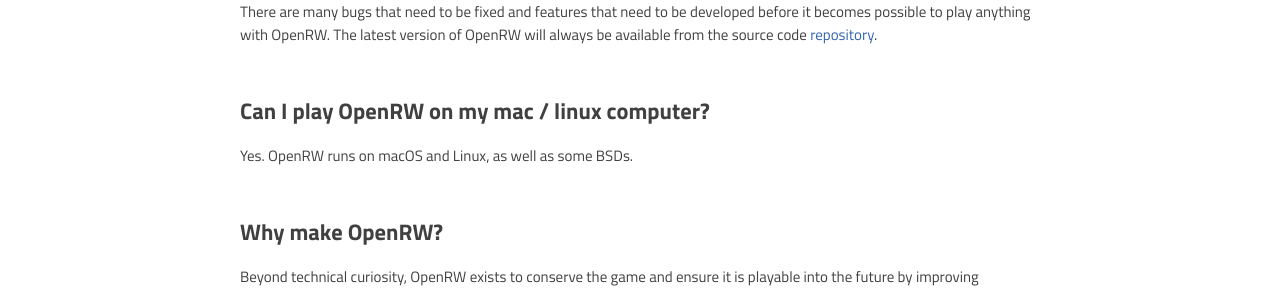
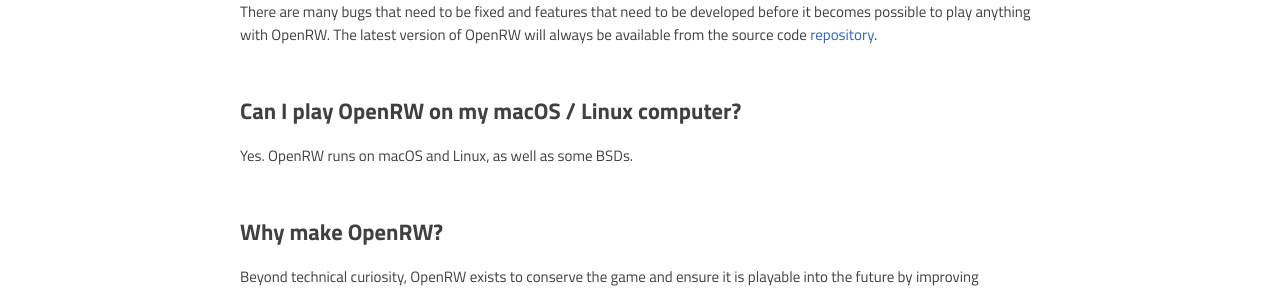
Before and after one commit to rwengine/rwengine.github.io, a Jekyll site: the page built from index.html, in a window 1280 px wide and 900 px high, scrolled down 1495 px. Shown: the part 166-458 px from the top of the window. Built offline with Jekyll 4.4.1, drawn with Linux system fonts in a browser that asks for light colours.

Commit message:
Capitalized macOS and Linux
Damn that bothered the hell out of me

```diff
--- a/_includes/faq.md
+++ b/_includes/faq.md
@@ -28,7 +28,7 @@
 ## Can I play OpenRW now?
 In its current state it is not possible to complete the game using OpenRW, or make any significant progress through the game. There are many bugs that need to be fixed and features that need to be developed before it becomes possible to play anything with OpenRW. The latest version of OpenRW will always be available from the source code [repository](https://github.com/rwengine/openrw).
 
-## Can I play OpenRW on my mac / linux computer?
+## Can I play OpenRW on my macOS / Linux computer?
 Yes. OpenRW runs on macOS and Linux, as well as some BSDs.
 
 ## Why make OpenRW?
```
